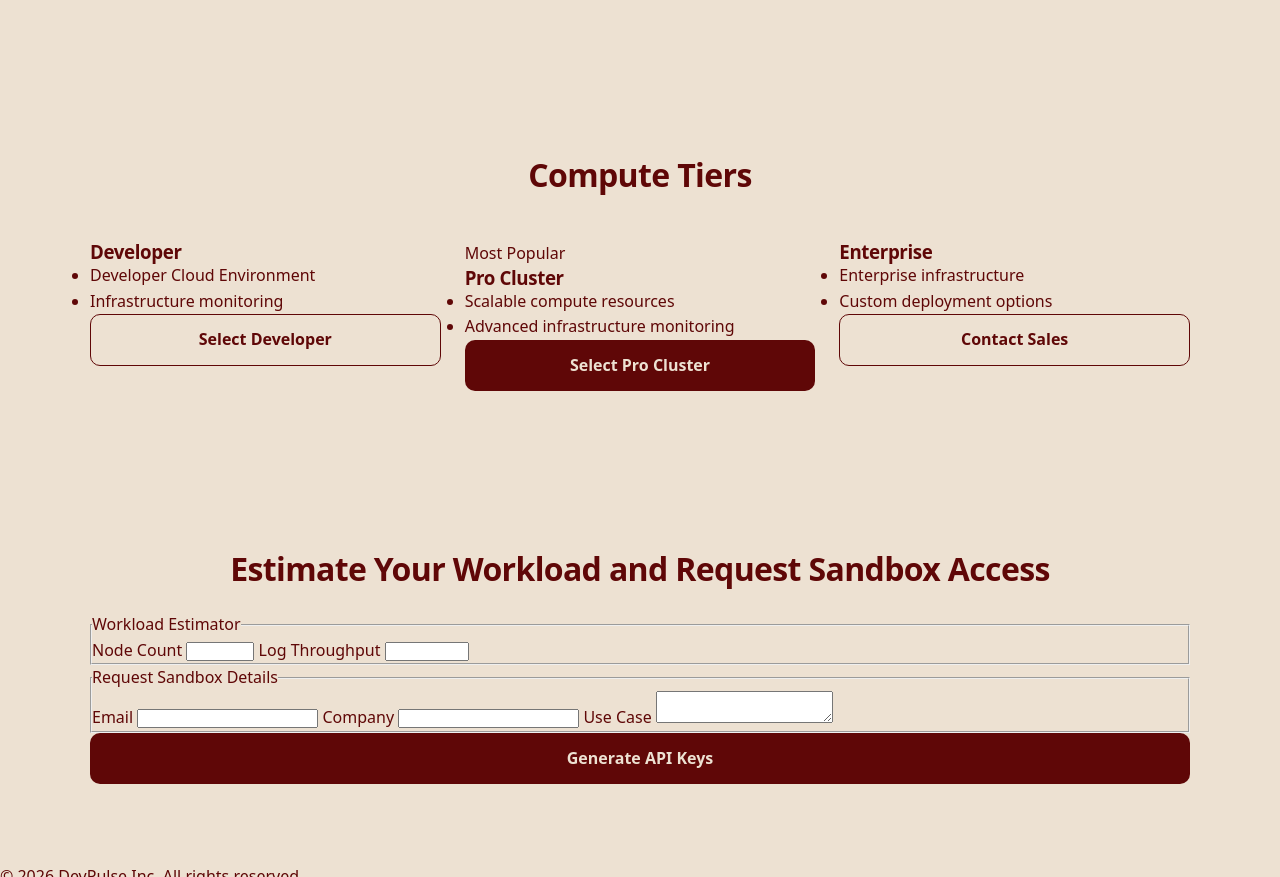
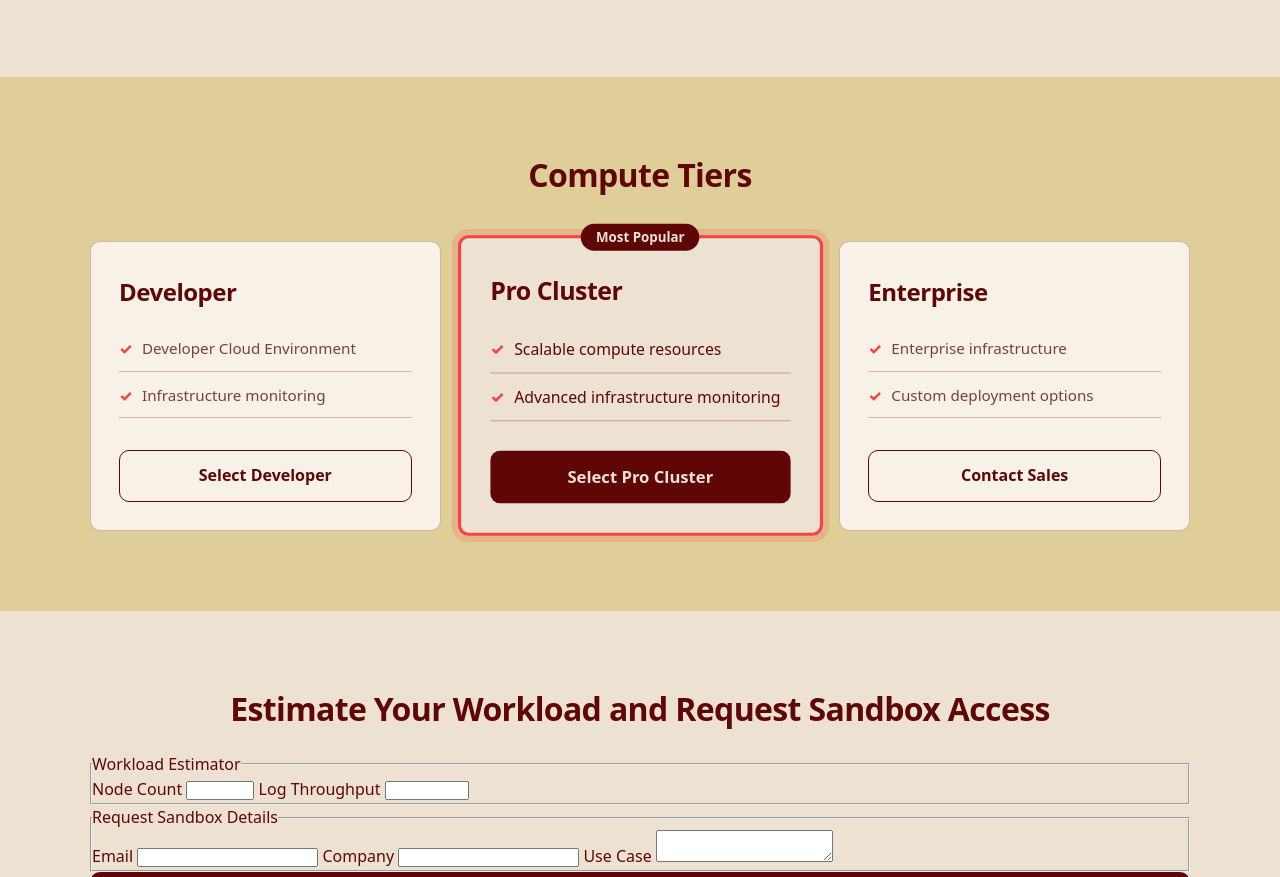
Before and after one commit to m-mastronardi/devpulse-dashboard, a plain HTML site: page index.html in a window 1280 px wide. Shown: the part 992-1869 px from the top of the page. Drawn offline with Linux system fonts and the light colour scheme.

Commit message:
feat: add styling of pricing cards

```diff
--- a/style.css
+++ b/style.css
@@ -333,3 +333,96 @@ flex-wrap
 .feature-card:hover .feature-desc {
   color: var(--black-cherry);
 }
+/* Pricing cards */
+
+.pricing-section {
+  align-items: stretch; /* every card is as tall as the tallest one */
+  background-color: var(--bg-band); /* Vanilla Custard band */
+}
+
+.pricing-card {
+  /* position: relative makes this card the reference point for the */
+  /* absolutely positioned "Most Popular" badge */
+  position: relative;
+  display: flex;
+  flex-direction: column;
+  padding: 2.25rem 1.75rem 1.75rem;
+  background-color: var(--bg-card);
+  border: 1px solid var(--border-color);
+  border-radius: var(--radius);
+  transition:
+    transform var(--transition-speed) ease-out,
+    border-color var(--transition-speed) ease-out;
+}
+
+.pricing-card:hover {
+  transform: translateY(-3px);
+  border-color: var(--black-cherry);
+}
+
+.tier-name {
+  margin-bottom: 1.25rem;
+  font-size: 1.5rem;
+}
+
+.tier-features {
+  list-style: none;
+  margin-bottom: 1.75rem;
+  flex-grow: 1; /* pushes the button to the bottom so all three line up */
+}
+
+/* single colon (:) reacts to user interaction */
+/* double colon (::) is content generated after rendering */
+.tier-features li {
+  display: flex;
+  gap: 0.6rem;
+  padding: 0.65rem 0;
+  border-bottom: 1px solid var(--border-color);
+  color: var(--text-muted);
+  font-size: 0.95rem;
+}
+
+.tier-features li::before {
+  content: "\2713"; /* check mark */
+  color: var(--strawberry-red);
+  font-weight: 800;
+}
+
+/* Affordance (extra visual weight for the recommended tier) */
+/* pricing-card AND featured */
+.pricing-card.featured {
+  background-color: var(--almond-cream);
+  border: 3px solid var(--strawberry-red);
+  box-shadow: 0 0 0 6px rgba(244, 68, 68, 0.18);
+  transform: scale(1.04);
+}
+
+.pricing-card.featured:hover {
+  transform: scale(1.04) translateY(-3px);
+  border-color: var(--strawberry-red);
+}
+
+.pricing-card.featured .tier-features li {
+  color: var(--black-cherry);
+  border-bottom-color: rgba(95, 7, 7, 0.3);
+}
+
+/* Cherry button on the pink card; hover flips to cream */
+.pricing-card.featured .btn-primary:hover {
+  background-color: var(--almond-cream);
+  color: var(--black-cherry);
+}
+
+.popular-badge {
+  position: absolute; /* positioned relative to the card (position: relative) */
+  top: -0.9rem;
+  left: 50%;
+  transform: translateX(-50%); /* pulls the badge back by half its own width */
+  padding: 0.2rem 0.9rem;
+  background-color: var(--black-cherry);
+  color: var(--almond-cream);
+  font-size: 0.8rem;
+  font-weight: 700;
+  white-space: nowrap;
+  border-radius: 999px;
+}
```
